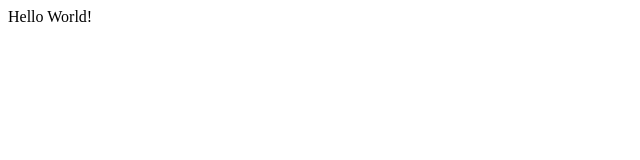
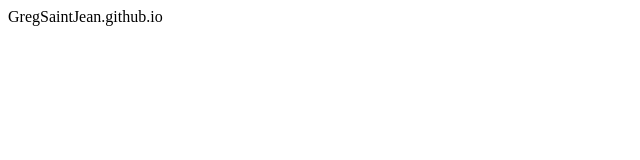
Before and after one commit to GregSaintJean/GregSaintJean.github.io, a plain HTML site: page index.html in a window 1280 px wide. Shown: the whole page, without its empty margins (0-640 px from the left). Drawn offline with Linux system fonts and the light colour scheme.

Commit message:
Tweaking.

```diff
--- a/index.html
+++ b/index.html
@@ -1,5 +1,5 @@
 <html>
 	<head>
 	</head>
-	<body>Hello World!</body>
+	<body>GregSaintJean.github.io</body>
 </html>
```
